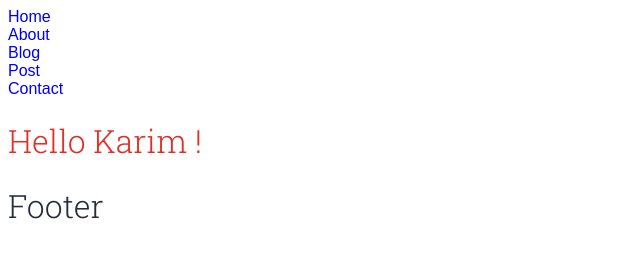
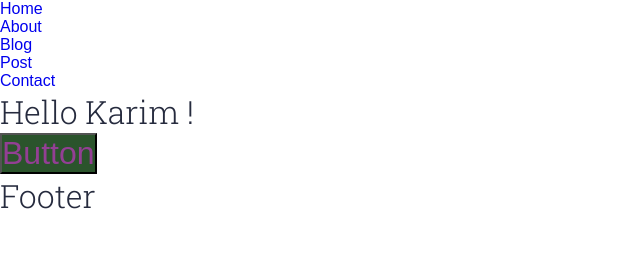
Before and after one commit to KarimMoustamid/Gatsby.js-Tutorial-and-Projects, a Gatsby site in the folder Tutorial/: page / in a window 1280 px wide. Shown: the whole page, without its empty margins (0-640 px from the left). Built offline with nearby package versions, Linux system fonts and the light colour scheme; Gatsby itself is replaced by a stand-in of ours; a web font is replaced by a local one.

Commit message:
styled component

```diff
--- /dev/null
+++ b/Tutorial/exemples/button.js
@@ -0,0 +1,7 @@
+import styled from "styled-components";
+
+export const ExempleButton = styled.button`
+  background-color: #2b542c;
+  color: #933f94;
+  font-size: 2rem;
+`;
--- a/Tutorial/gatsby-config.js
+++ b/Tutorial/gatsby-config.js
@@ -8,5 +8,12 @@
  * @type {import('gatsby').GatsbyConfig}
  */
 module.exports = {
-  plugins: [],
+    plugins: [
+        {
+            resolve: `gatsby-plugin-styled-components`,
+            options: {
+                // Add any options here
+            },
+        },
+    ],
 }
--- a/Tutorial/package.json
+++ b/Tutorial/package.json
@@ -13,9 +13,12 @@
     "test": "echo \"Write tests! -> https://gatsby.dev/unit-testing\" && exit 1"
   },
   "dependencies": {
+    "babel-plugin-styled-components": "^2.0.7",
     "gatsby": "^5.5.0",
+    "gatsby-plugin-styled-components": "^6.5.0",
     "react": "^18.2.0",
-    "react-dom": "^18.2.0"
+    "react-dom": "^18.2.0",
+    "styled-components": "^5.3.6"
   },
   "repository": {
     "type": "git",
--- a/Tutorial/src/components/layout.css
+++ b/Tutorial/src/components/layout.css
@@ -109,6 +109,12 @@
 /*--------------------------------------------------------------
 #0.1    Theme Reset Style
 --------------------------------------------------------------*/
+* {
+    box-sizing: border-box;
+    padding: 0;
+    margin: 0;
+}
+
 html {
     font-size: 16px;
 }
--- a/Tutorial/src/pages/index.js
+++ b/Tutorial/src/pages/index.js
@@ -1,8 +1,10 @@
 import * as React from "react"
 import Layout from "../components/Layout";
-import {header} from '../../exemples/home.module.css'
+import {ExempleButton} from "../../exemples/button";
+
 export default function Home() {
     return <Layout>
-        <h1 className={header}>Hello Karim !</h1>
+        <h1>Hello Karim !</h1>
+        <ExempleButton>Button</ExempleButton>
     </Layout>
 }
```
Also changed, not shown: 1 other file.
